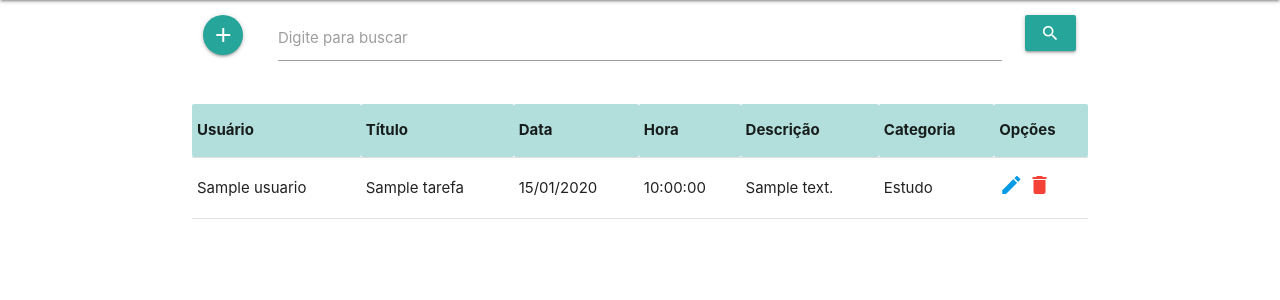
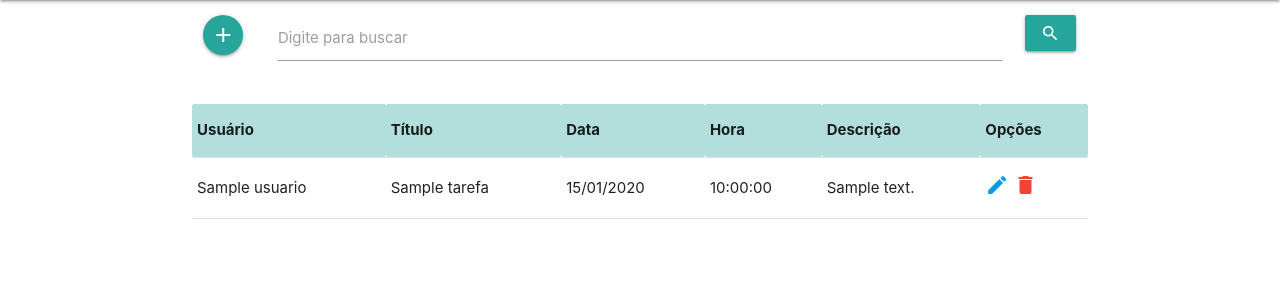
Before and after one commit to jonhnatta/Task, a PHP site: page /home.php in a window 1280 px wide. Shown: the part 64-364 px from the top of the page. Run offline with PHP 8.4, Linux system fonts and the light colour scheme; the visitor is signed in with stand-in values (Sample User, id 1); data comes from the database, SQL or seed files in the repository; tables that the repository leaves empty hold one stand-in row (values such as "Sample post").

Commit message:
retirado opção de categoria

```diff
--- a/home.php
+++ b/home.php
@@ -48,7 +48,6 @@ $result_tarefa = mysqli_query($con, $sql);
         <th>Data</th>
         <th>Hora</th>
         <th>Descrição</th>
-        <th>Categoria</th>
         <th>Opções</th>
       </tr>
     </thead>
@@ -62,13 +61,6 @@ $result_tarefa = mysqli_query($con, $sql);
         <td><?= date("d/m/Y", strtotime($value['data'])); ?></td>
         <td><?= $value['hora']; ?></td>
         <td><?= $value['descricao']; ?></td>
-        <?php
-        $id_tarefa = $value['categoria_id'];
-        $sql = "SELECT * FROM categoria WHERE id = $id_tarefa";
-        $result = mysqli_query($con, $sql);
-        $cat_tarefa = mysqli_fetch_array($result);
-        ?>
-        <td><?= $cat_tarefa['nome']; ?></td>
         <td>
           <a href="editar_tarefa.php?id=<?= $value['idt']; ?>"><i class="material-icons">edit</i></a>
           <a href="db/excluir_tarefa.php?id=<?= $value['idt']; ?>"><i class="material-icons red-text">delete</i></a>
```
